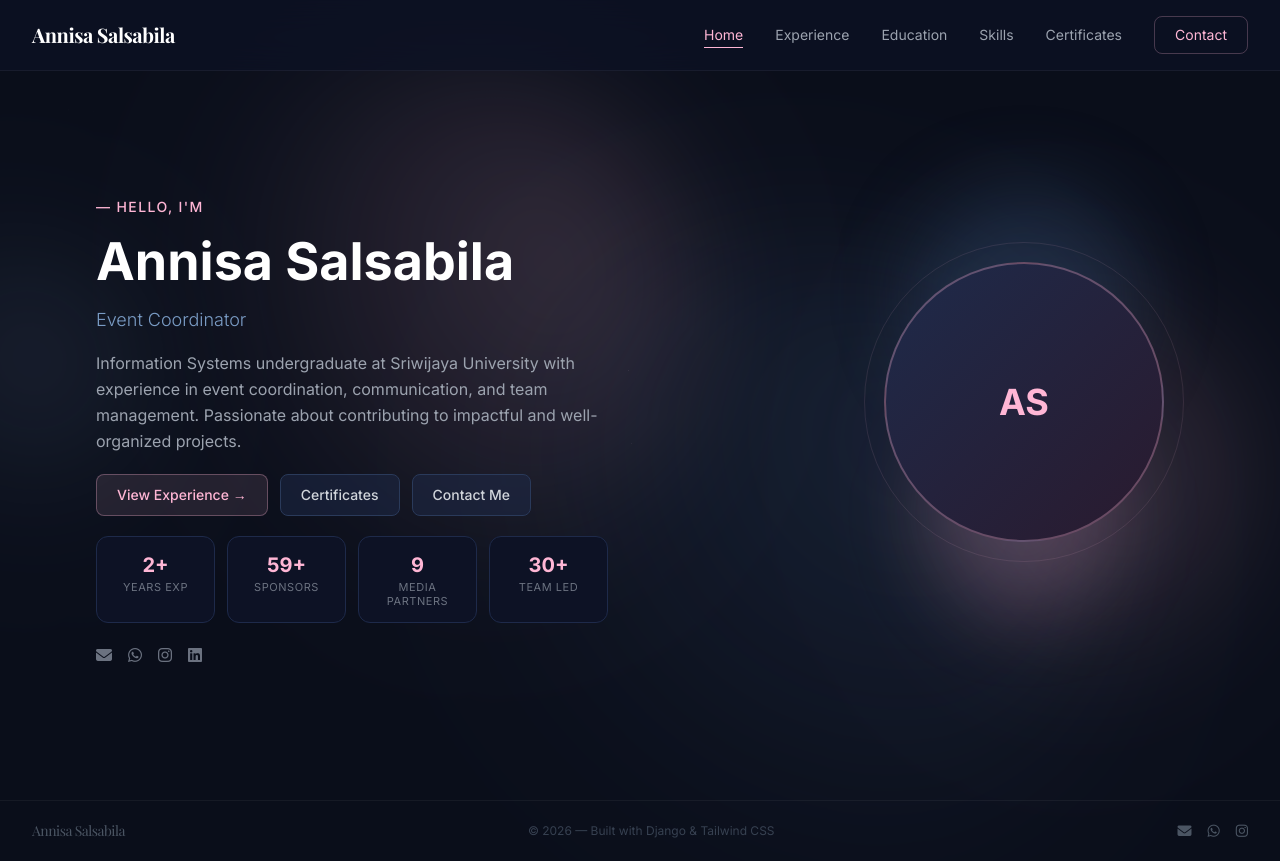
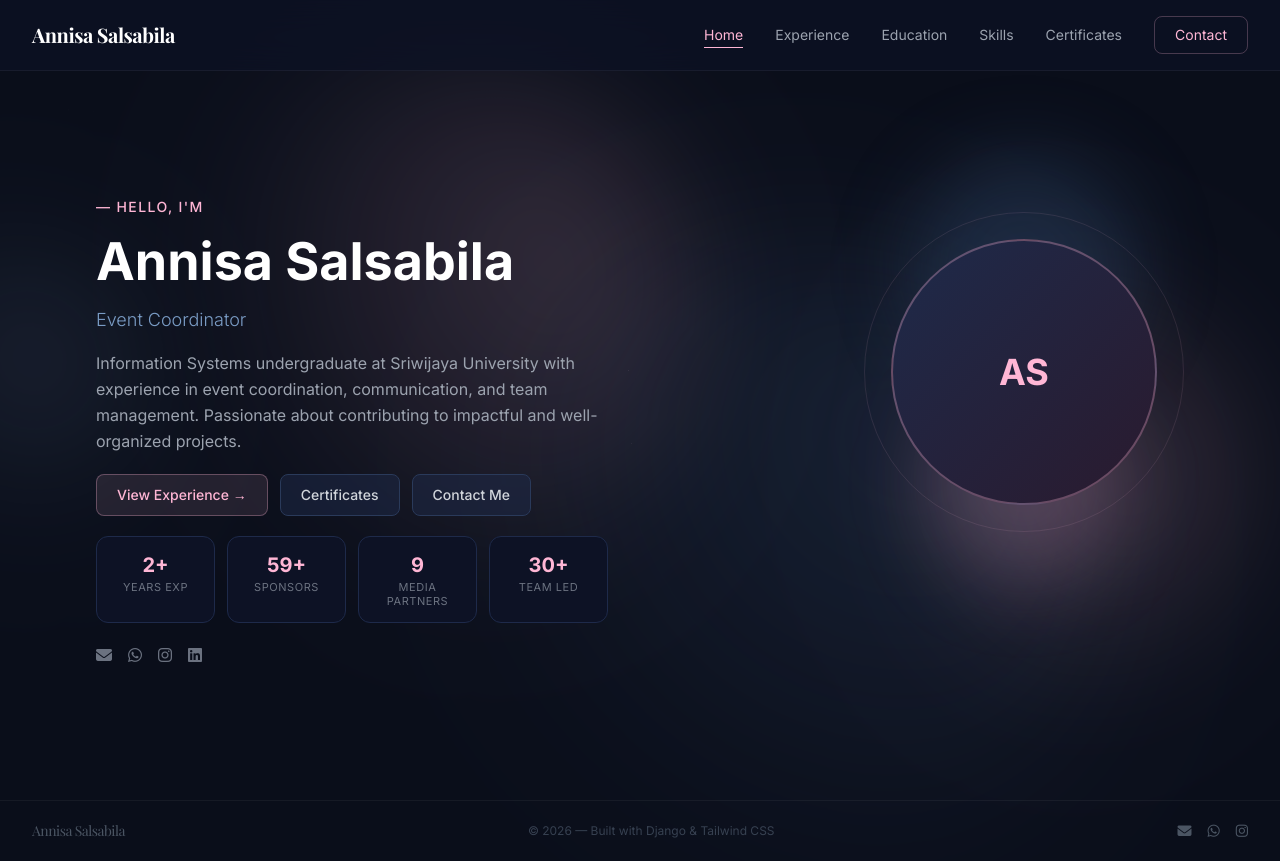
Before and after one commit to matchabobeli/portfolio-project, a Django app: page / in a window 1280 px wide. Run offline with Django 5.2, Linux system fonts and the light colour scheme; some libraries are stand-ins or nearby versions.

Commit message:
hp lagii

```diff
--- a/templates/home.html
+++ b/templates/home.html
@@ -70,15 +70,15 @@
                 </div>
             </div>
 
-            <!-- Photo: diperbesar + titik tengah foto sejajar navbar Education -->
+            <!-- Photo -->
             <div class="relative fade-in flex-shrink-0 flex items-center justify-center"
-                style="transition-delay:0.2s; width:320px; height:320px; margin-top:-60px;">
+                style="transition-delay:0.2s; width:320px; height:320px; margin-top:-120px;">
                 <!-- Soft glow biru atas -->
                 <div
                     class="absolute top-0 left-1/2 -translate-x-1/2 -translate-y-1/4 w-56 h-56 rounded-full bg-[#4a6fa5]/25 blur-2xl -z-10">
                 </div>
                 <!-- Frame foto -->
-                <div class="w-[280px] h-[280px] rounded-full border-2 border-[#ffb6d5]/30 overflow-hidden bg-gradient-to-br from-[#1e2a4a] to-[#2a1a2e] flex items-center justify-center text-4xl font-bold text-[#ffb6d5] relative z-10"
+                <div class="w-[266px] h-[266px] rounded-full border-2 border-[#ffb6d5]/30 overflow-hidden bg-gradient-to-br from-[#1e2a4a] to-[#2a1a2e] flex items-center justify-center text-4xl font-bold text-[#ffb6d5] relative z-10"
                     id="hero-photo">AS</div>
                 <!-- Soft glow pink bawah -->
                 <div
@@ -113,7 +113,7 @@
 
     async function loadProfile() {
         try {
-            const res = await fetch('/api/mxprofiles/');
+            const res = await fetch('/api/profiles/');
             const profiles = await res.json();
             if (profiles.length === 0) return;
             const p = profiles[0];
```
